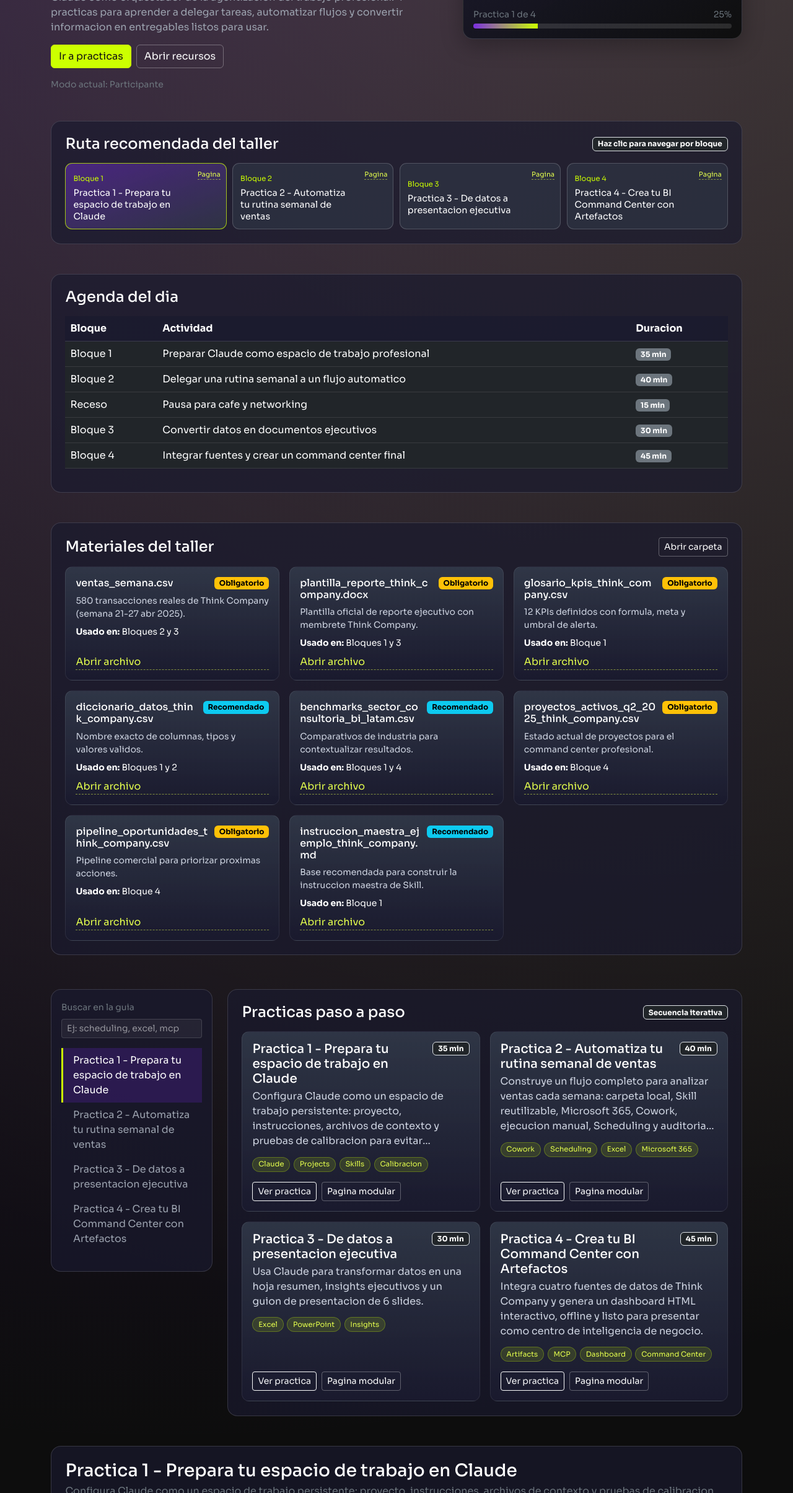
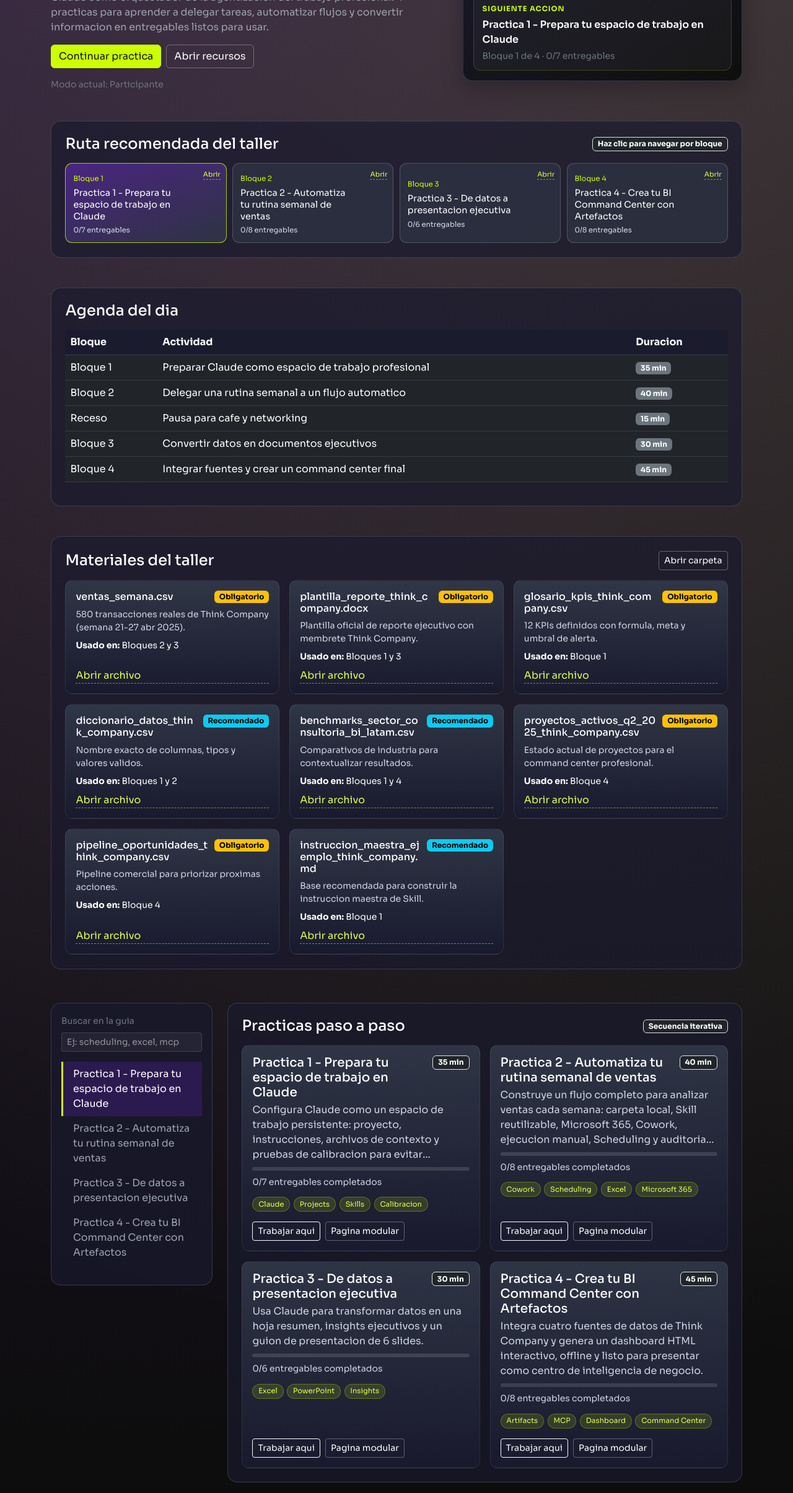
Before and after one commit to Oscar-codes/massterclass_claude, a website: page index.html in a window 1280 px wide. Shown: the part 391-2800 px from the top of the page at 62% size. Drawn offline with nearby package versions, Linux system fonts and the light colour scheme.

Commit message:
Improve workshop navigation UX

```diff
--- a/assets/css/site.css
+++ b/assets/css/site.css
@@ -154,6 +154,22 @@ body {
   font-size: 1.6rem;
   font-weight: 700;
   color: var(--k-white);
+}
+
+.k-next-action {
+  border: 1px solid rgba(204, 255, 0, 0.18);
+  border-radius: 0.75rem;
+  background: rgba(255, 255, 255, 0.04);
+  padding: 0.75rem 0.85rem;
+}
+
+.k-next-action-label,
+.k-progress-label {
+  color: var(--k-lime);
+  font-size: 0.72rem;
+  font-weight: 700;
+  letter-spacing: 0.08em;
+  text-transform: uppercase;
 }
 
 .k-main-grid {
@@ -516,6 +532,13 @@ body {
   margin-right: 3.6rem;
 }
 
+.k-stepper-progress {
+  display: block;
+  color: #d4dce8;
+  font-size: 0.72rem;
+  margin-top: 0.3rem;
+}
+
 .k-stepper-page-link {
   position: absolute;
   top: 0.55rem;
@@ -545,6 +568,27 @@ body {
 .k-check-item input[type="checkbox"]:checked + span {
   color: var(--k-lime-soft);
   text-decoration: line-through;
+}
+
+.k-card-progress {
+  height: 0.35rem;
+  overflow: hidden;
+  border-radius: 999px;
+  background: rgba(255, 255, 255, 0.12);
+}
+
+.k-card-progress span {
+  display: block;
+  height: 100%;
+  border-radius: inherit;
+  background: linear-gradient(90deg, var(--k-violet), var(--k-lime));
+}
+
+.k-progress-panel {
+  border: 1px solid rgba(204, 255, 0, 0.2);
+  border-radius: 0.75rem;
+  background: rgba(255, 255, 255, 0.04);
+  padding: 0.75rem;
 }
 
 .k-progress {
--- a/assets/js/app.js
+++ b/assets/js/app.js
@@ -1,6 +1,7 @@
 (function () {
   const STORAGE_KEY = "kodigo-workshop-progress-v1";
   const MODE_KEY = "kodigo-workshop-mode-v1";
+  const ACTIVE_KEY = "kodigo-workshop-active-practice-v1";
 
   const state = {
     activePracticeId: null,
@@ -11,6 +12,9 @@
 
   const refs = {
     heroSubtitle: document.getElementById("heroSubtitle"),
+    continuePracticeLink: document.getElementById("continuePracticeLink"),
+    headerNextTitle: document.getElementById("headerNextTitle"),
+    headerNextMeta: document.getElementById("headerNextMeta"),
     activeModeLabel: document.getElementById("activeModeLabel"),
     modeParticipanteBtn: document.getElementById("modeParticipanteBtn"),
     modeFacilitadorBtn: document.getElementById("modeFacilitadorBtn"),
@@ -29,6 +33,7 @@
     detailPrompts: document.getElementById("detailPrompts"),
     detailResources: document.getElementById("detailResources"),
     detailChecklist: document.getElementById("detailChecklist"),
+    detailPageLink: document.getElementById("detailPageLink"),
     prevPracticeBtn: document.getElementById("prevPracticeBtn"),
     nextPracticeBtn: document.getElementById("nextPracticeBtn"),
     searchInput: document.getElementById("searchInput"),
@@ -46,9 +51,9 @@
       return;
     }
 
-    state.activePracticeId = workshopData.practices[0].id;
     loadProgress();
     loadMode();
+    state.activePracticeId = getInitialPracticeId();
     applyMode();
 
     refs.heroSubtitle.textContent = workshopData.subtitle;
@@ -159,6 +164,7 @@
       button.innerHTML = `
         <span class="k-stepper-order">Bloque ${index + 1}</span>
         <span class="k-stepper-label">${practice.title}</span>
+        <span class="k-stepper-progress">${formatPracticeProgress(practice)}</span>
       `;
 
       if (practice.id === state.activePracticeId) {
@@ -177,7 +183,7 @@
         const pageLink = document.createElement("a");
         pageLink.className = "k-stepper-page-link";
         pageLink.href = practice.page;
-        pageLink.textContent = "Pagina";
+        pageLink.textContent = "Abrir";
         pageLink.addEventListener("click", (event) => event.stopPropagation());
         button.appendChild(pageLink);
       }
@@ -269,6 +275,7 @@
       const col = document.createElement("article");
       col.className = "col-md-6 fade-up";
       col.setAttribute("data-delay", String(index % 4));
+      const progress = getPracticeProgress(practice);
       col.innerHTML = `
         <div class="k-topic-card h-100 p-3">
           <div class="d-flex justify-content-between align-items-start gap-2">
@@ -276,9 +283,11 @@
             <span class="badge text-bg-dark border">${practice.duration}</span>
           </div>
           <p class="text-secondary mb-2 k-card-summary">${practice.summary}</p>
+          <div class="k-card-progress mb-2" aria-hidden="true"><span style="width:${progress.percent}%"></span></div>
+          <p class="small text-secondary mb-2">${progress.completed}/${progress.total} entregables completados</p>
           <div class="mb-3">${practice.tags.map((tag) => `<span class="k-pill">${tag}</span>`).join("")}</div>
           <div class="d-flex gap-2 mt-auto flex-wrap">
-            <button class="btn btn-sm btn-outline-light" data-open-practice="${practice.id}">Ver practica</button>
+            <button class="btn btn-sm btn-outline-light" data-open-practice="${practice.id}">Trabajar aqui</button>
             <a class="btn btn-sm k-btn-outline" href="${practice.page || "#"}" ${practice.page ? "" : "aria-disabled='true'"}>Pagina modular</a>
           </div>
         </div>
@@ -307,8 +316,9 @@
     refs.detailTitle.textContent = practice.title;
     refs.detailSummary.textContent = practice.summary;
     refs.detailDuration.textContent = practice.duration;
-    refs.detailCompletion.textContent = isPracticeCompleted(practice.id) ? "Completada" : "Pendiente";
+    refs.detailCompletion.textContent = isPracticeCompleted(practice.id) ? "Completada" : formatPracticeProgress(practice);
     refs.detailObjective.textContent = `Objetivo: ${practice.objective}`;
+    refs.detailPageLink.href = practice.page || "#";
 
     refs.prevPracticeBtn.disabled = practiceIndex <= 0;
     refs.nextPracticeBtn.disabled = practiceIndex >= workshopData.practices.length - 1;
@@ -336,7 +346,7 @@
           <li class="list-group-item bg-transparent border-secondary-subtle">
             <label class="k-check-item">
               <input type="checkbox" data-check-key="${key}" ${checked}>
-              <span>${item}</span>
+              <span>${escapeHtml(item)}</span>
             </label>
           </li>
         `;
@@ -349,25 +359,32 @@
   }
 
   function updateProgress() {
-    const practices = workshopData.practices;
-    const index = practices.findIndex((practice) => practice.id === state.activePracticeId);
-    const currentStep = index + 1;
-    const percent = Math.round((currentStep / practices.length) * 100);
+    const completedItems = getCompletedDeliverablesCount();
+    const totalItems = getTotalDeliverablesCount();
+    const percent = totalItems ? Math.round((completedItems / totalItems) * 100) : 0;
+    const current = currentPractice();
+    const currentIndex = workshopData.practices.findIndex((practice) => practice.id === current.id) + 1;
+    const currentProgress = getPracticeProgress(current);
 
     refs.progressBar.style.width = `${percent}%`;
     refs.progressBar.setAttribute("aria-valuenow", String(percent));
-    refs.progressText.textContent = `Practica ${currentStep} de ${practices.length}`;
+    refs.progressText.textContent = `${completedItems}/${totalItems} entregables`;
     refs.progressPercent.textContent = `${percent}%`;
+    refs.continuePracticeLink.href = current.page || "#detalle";
+    refs.headerNextTitle.textContent = current.title;
+    refs.headerNextMeta.textContent = `Bloque ${currentIndex} de ${workshopData.practices.length} · ${currentProgress.completed}/${currentProgress.total} entregables`;
   }
 
   function activatePractice(practiceId) {
     state.activePracticeId = practiceId;
+    persistActivePractice();
     syncActiveSidebar();
     syncStepper();
     renderDetail();
     updateHeaderStats();
     updateProgress();
     renderSidebar();
+    renderCards();
   }
 
   function goToPrevPractice() {
@@ -392,10 +409,45 @@
     const key = event.target.getAttribute("data-check-key");
     state.checklist[key] = event.target.checked;
     persistProgress();
-    syncStepper();
+    renderStepper();
     updateHeaderStats();
+    updateProgress();
     renderSidebar();
+    renderCards();
     renderDetail();
+  }
+
+  function getInitialPracticeId() {
+    const saved = localStorage.getItem(ACTIVE_KEY);
+    const savedPractice = workshopData.practices.find((practice) => practice.id === saved);
+    if (savedPractice && !isPracticeCompleted(savedPractice.id)) {
+      return savedPractice.id;
+    }
+
+    const firstIncomplete = workshopData.practices.find((practice) => !isPracticeCompleted(practice.id));
+    return (firstIncomplete || workshopData.practices[0]).id;
+  }
+
+  function persistActivePractice() {
+    localStorage.setItem(ACTIVE_KEY, state.activePracticeId);
+  }
+
+  function getPracticeProgress(practice) {
+    const total = practice.deliverables.length;
+    const completed = practice.deliverables.reduce((count, _, index) => {
+      return state.checklist[checklistKey(practice.id, index)] ? count + 1 : count;
+    }, 0);
+
+    return {
+      completed,
+      total,
+      percent: total ? Math.round((completed / total) * 100) : 0
+    };
+  }
+
+  function formatPracticeProgress(practice) {
+    const progress = getPracticeProgress(practice);
+    return `${progress.completed}/${progress.total} entregables`;
   }
 
   function isPracticeCompleted(practiceId) {
--- a/index.html
+++ b/index.html
@@ -48,7 +48,7 @@
             <h1 class="k-title fade-up" data-delay="2">El futuro del trabajo profesional: <span class="k-title-accent">el uso de agentes autonomos de IA</span></h1>
             <p class="k-subtitle fade-up" data-delay="3" id="heroSubtitle"></p>
             <div class="d-flex flex-wrap gap-2 mt-3">
-              <a class="btn k-btn-primary" href="#practicas">Ir a practicas</a>
+              <a id="continuePracticeLink" class="btn k-btn-primary" href="#detalle">Continuar practica</a>
               <a class="btn k-btn-outline" href="#recursos">Abrir recursos</a>
             </div>
             <p class="small text-secondary mt-3 mb-0" id="activeModeLabel">Modo actual: Participante</p>
@@ -88,6 +88,11 @@
               </div>
               <div class="progress k-progress" role="progressbar" aria-label="Progreso de practicas" aria-valuemin="0" aria-valuemax="100">
                 <div id="progressBar" class="progress-bar" style="width:0%"></div>
+              </div>
+              <div class="k-next-action mt-3">
+                <p class="k-next-action-label mb-1">Siguiente accion</p>
+                <p class="mb-1 fw-semibold" id="headerNextTitle">Cargando practica...</p>
+                <p class="small text-secondary mb-0" id="headerNextMeta">Selecciona una practica para comenzar.</p>
               </div>
             </aside>
           </div>
@@ -184,6 +189,7 @@
           <div class="d-flex gap-2 flex-wrap mb-3">
             <button id="prevPracticeBtn" class="btn btn-sm k-btn-outline" type="button">Anterior</button>
             <button id="nextPracticeBtn" class="btn btn-sm k-btn-primary" type="button">Siguiente</button>
+            <a id="detailPageLink" class="btn btn-sm k-btn-outline" href="#">Abrir pagina modular</a>
           </div>
           <p id="detailObjective" class="k-note"></p>
           <hr class="border-secondary">
```
Also changed, not shown: assets/js/practice-page.js (+52 -0 lines).
